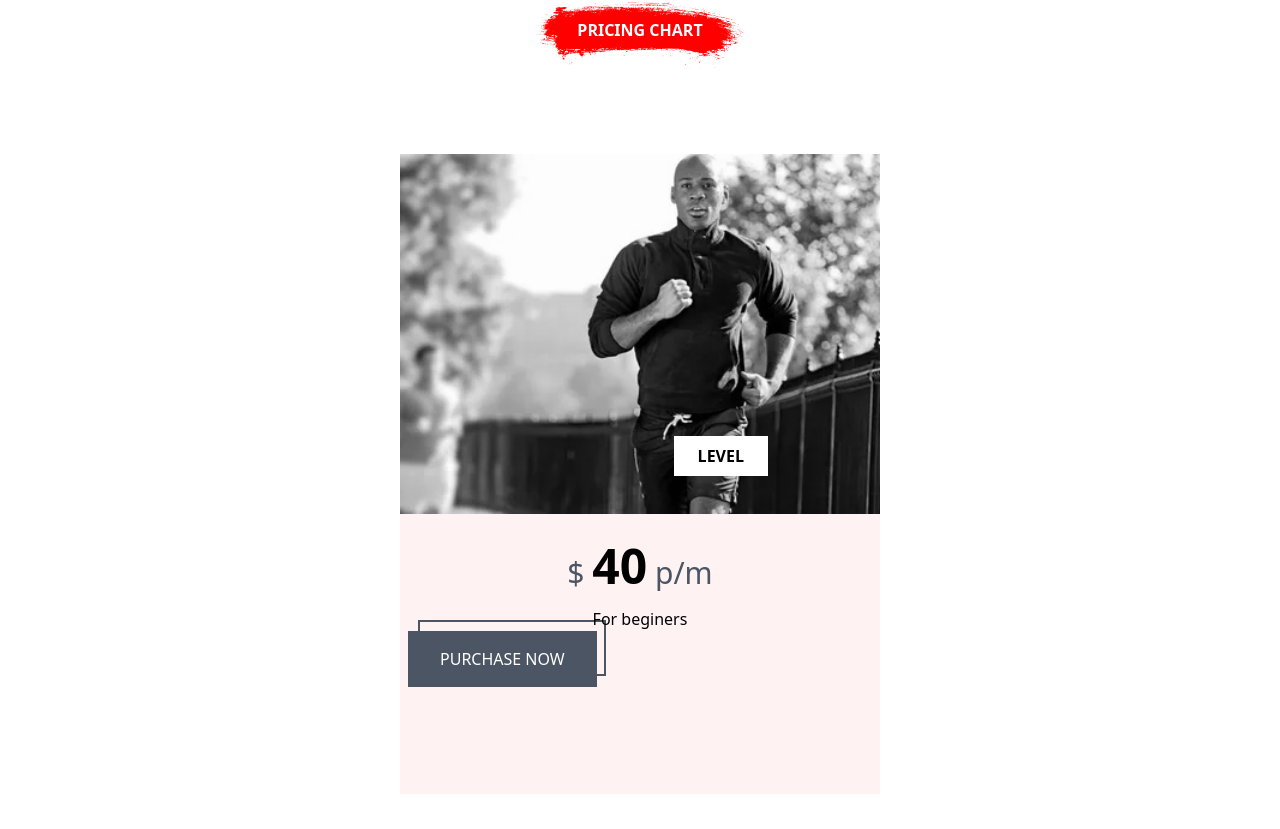
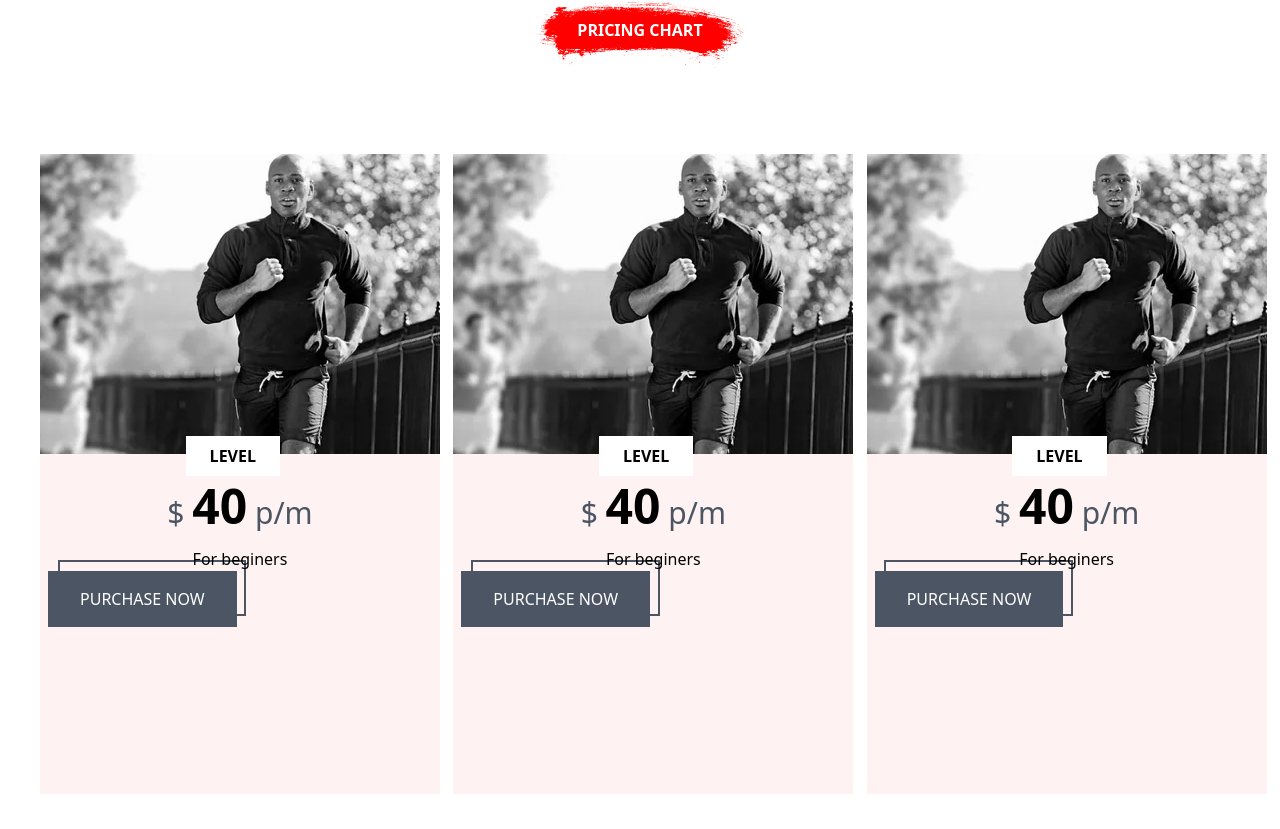
Before and after one commit to OnigiriKing/new-project, a React (Create React App) app: page / in a window 1280 px wide. Shown: the part 5591-6420 px from the top of the page. Built offline with nearby package versions, Linux system fonts and the light colour scheme.

Commit message:
Small style update

```diff
--- a/src/components/homeComp/Home.Chart/Chart.jsx
+++ b/src/components/homeComp/Home.Chart/Chart.jsx
@@ -3,6 +3,31 @@ import redBrush from "../img/redBrush.png";
 import test from "./img/Jogging.jpg"
 
 export default function Chart() {
+
+  function TestComp() {
+
+    return (
+      <div class="flex flex-col group relative w-[25rem] h-[40rem] z-[1] bg-red-50">
+        <img
+          src={test}
+          class=" grayscale-[1] duration-[.4s]
+            bg-bg-class-4 group-hover:grayscale-[0]"
+        ></img>
+        <div class="flex flex-col w-full p-2 mt-5">
+          <h3 class="bg-white absolute top-[44%] right-[10rem] px-6 py-2 font-bold">
+            LEVEL
+          </h3>
+          <div class="text-3xl text-gray-600">
+            $ <b class="text-5xl text-black">40</b> p/m
+          </div>
+          <p class="mt-4">For beginers</p>
+          <Link class="button-class">PURCHASE NOW</Link>
+        </div>
+      </div>
+    );
+  }
+
+
   return (
     <div class="flex justify-center items-center  bg-white  my-6">
       <div class="flex flex-col common-wrapper items-center gap-8 text-center py-2">
@@ -13,24 +38,10 @@ export default function Chart() {
         <h3></h3>
         <p></p>
         {/* Price */}
-        <div class="flex items-center bg-red-50">
-          <div class="flex flex-col group relative w-[30rem] h-[40rem] z-[1]">
-            <img
-              src={test}
-              class=" grayscale-[1] duration-[.4s]
-            bg-bg-class-4 group-hover:grayscale-[0]"
-            ></img>
-            <div class="flex flex-col w-full p-2 mt-5">
-              <h3 class="bg-white absolute top-[44%] right-[7rem] px-6 py-2 font-bold">
-                LEVEL
-              </h3>
-              <div class="text-3xl text-gray-600">
-                $ <b class="text-5xl text-black">40</b> p/m
-              </div>
-              <p class="mt-4">For beginers</p>
-              <Link class="button-class">PURCHASE NOW</Link>
-            </div>
-          </div>
+        <div class="gap-10 grid grid-cols-3 items-center">
+          <TestComp />
+          <TestComp />
+          <TestComp />
         </div>
       </div>
     </div>
```
Also changed, not shown: src/dist/style.css.
